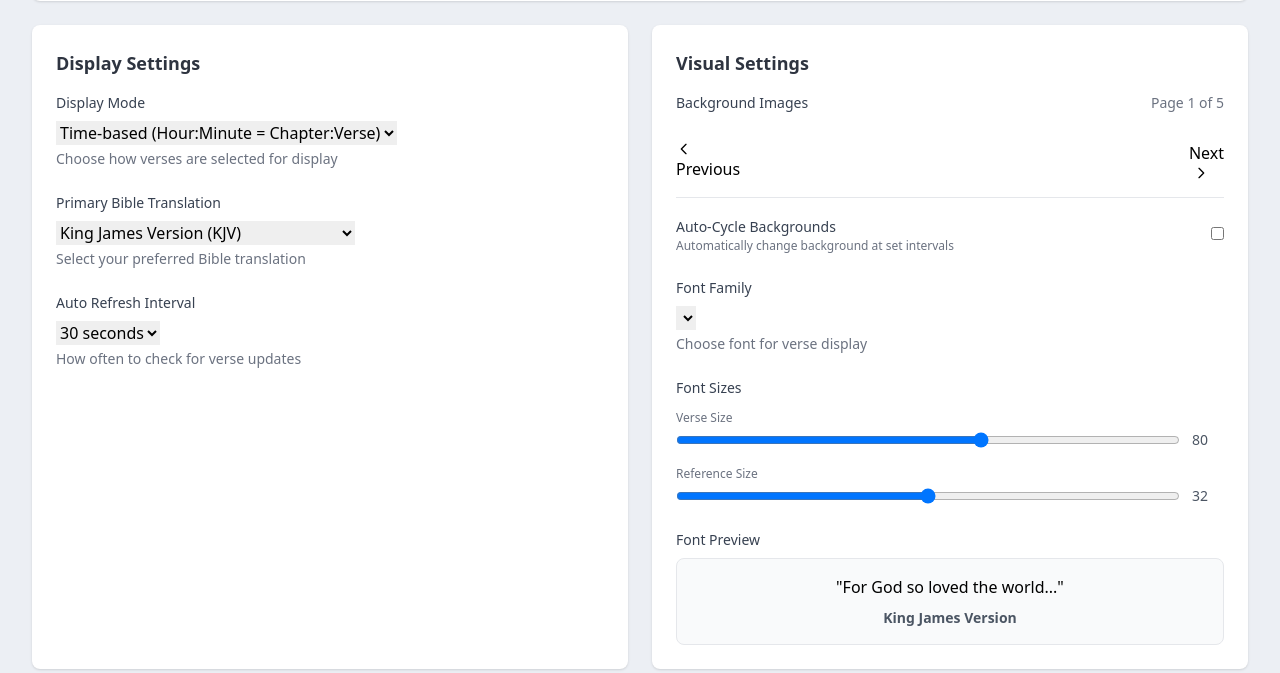
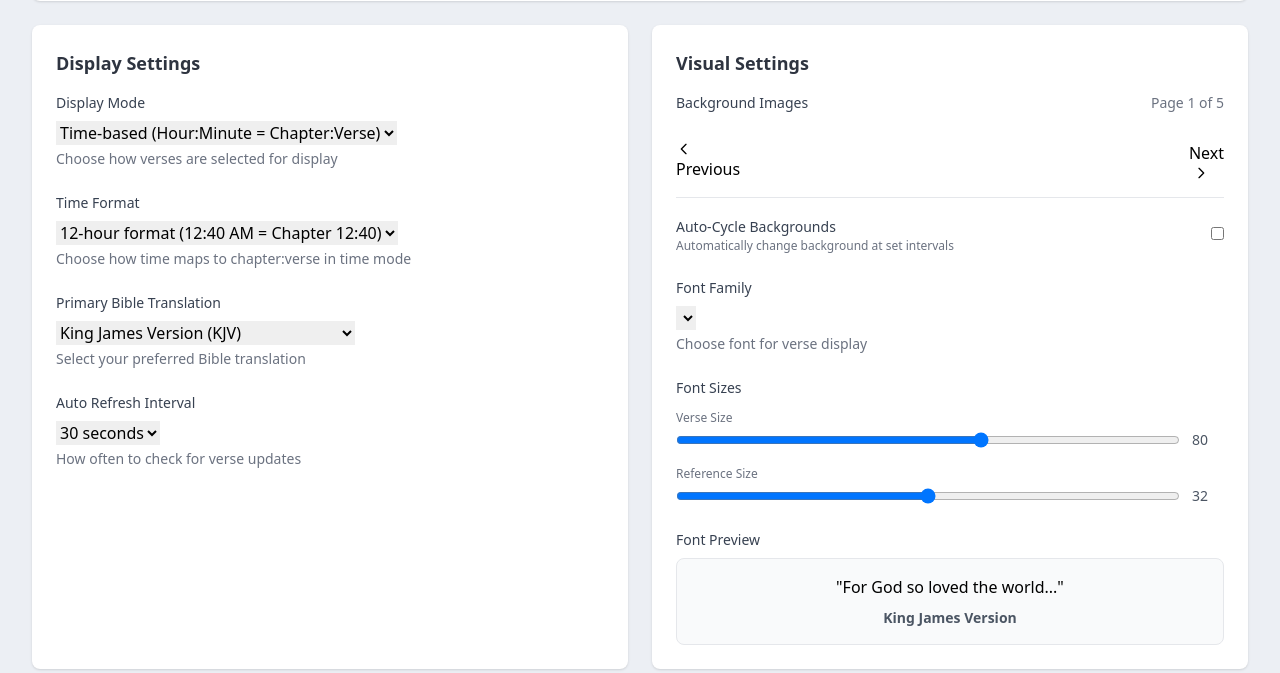
Before and after one commit to Jackal104/Bible-Clockv2, a Python web app: template src/web_interface/templates/settings.html in a window 1280 px wide. Shown: the part 192-865 px from the top of the page. Run offline with Jinja, Linux system fonts and the light colour scheme; the template is opened without the code that fills it, so the values that code supplies are empty; some libraries are stand-ins or nearby versions.

Commit message:
Add configurable 12-hour/24-hour time format setting with default 12-hour
USER-REQUESTED FEATURE:
- Added user setting to choose between 12-hour and 24-hour time format for verse mapping
- Default is 12-hour format as requested (12:40 AM = Chapter 12:40)
- 24-hour option available for users who prefer it (00:40 = Chapter 24:40)

BACKEND CHANGES:
- Added time_format property to VerseManager (default '12')
- Enhanced _get_time_based_verse() to support both formats:
  * 12-hour: 00:XX→Ch.12, 01:XX→Ch.1, 12:XX→Ch.12, 13:XX→Ch.1, etc.
  * 24-hour: 00:XX→Ch.24, 01:XX→Ch.1, 02:XX→Ch.2, etc.
- Updated API endpoints to handle time_format setting

FRONTEND CHANGES:
- Added Time Format dropdown in settings with clear examples
- Enhanced populateSettingsForm() to load current time format
- Added time_format to settings that trigger display refresh
- Real-time format switching with immediate verse update

VERIFICATION:
- 12-hour format: 00:48 correctly shows Chapter 12:48 ✅
- 24-hour format: 00:48 correctly shows Chapter 24:48 ✅
- Settings toggle works with immediate display update ✅
- Default 12-hour format loads correctly ✅

🤖 Generated with [Claude Code](https://claude.ai/code)

Co-Authored-By: Claude <noreply@anthropic.com>

```diff
--- a/src/web_interface/app.py
+++ b/src/web_interface/app.py
@@ -98,6 +98,7 @@ def create_app(verse_manager, image_generator, display_manager, service_manager,
             settings = {
                 'translation': app.verse_manager.translation,
                 'display_mode': getattr(app.verse_manager, 'display_mode', 'time'),
+                'time_format': getattr(app.verse_manager, 'time_format', '12'),
                 'background_index': app.image_generator.current_background_index,
                 'available_backgrounds': app.image_generator.get_available_backgrounds(),
                 'available_translations': ['kjv', 'web', 'asv', 'bbe', 'ylt'],
@@ -131,6 +132,11 @@ def create_app(verse_manager, image_generator, display_manager, service_manager,
             if 'display_mode' in data:
                 app.verse_manager.display_mode = data['display_mode']
                 app.logger.info(f"Display mode changed to: {data['display_mode']}")
+
+            # Update time format
+            if 'time_format' in data:
+                app.verse_manager.time_format = data['time_format']
+                app.logger.info(f"Time format changed to: {data['time_format']}")
 
             # Update parallel mode
             if 'parallel_mode' in data:
--- a/src/web_interface/templates/settings.html
+++ b/src/web_interface/templates/settings.html
@@ -27,6 +27,16 @@
                         <option value="parallel">Parallel Translations</option>
                     </select>
                     <p class="text-sm text-gray-500 mt-1">Choose how verses are selected for display</p>
+                </div>
+
+                <!-- Time Format -->
+                <div>
+                    <label class="block text-sm font-medium text-gray-700 mb-2">Time Format</label>
+                    <select id="time-format" class="form-select" onchange="updateSetting('time_format')">
+                        <option value="12">12-hour format (12:40 AM = Chapter 12:40)</option>
+                        <option value="24">24-hour format (00:40 = Chapter 24:40)</option>
+                    </select>
+                    <p class="text-sm text-gray-500 mt-1">Choose how time maps to chapter:verse in time mode</p>
                 </div>
 
                 <!-- Primary Translation -->
@@ -369,6 +379,7 @@ function populateSettingsForm(settings) {
         document.getElementById('parallel-settings').classList.add('hidden');
     }
 
+    document.getElementById('time-format').value = settings.time_format || '12';
     document.getElementById('translation').value = settings.translation || 'kjv';
     document.getElementById('auto-refresh').value = settings.auto_refresh || '60';
     document.getElementById('voice-enabled').checked = settings.voice_enabled || false;
@@ -668,7 +679,7 @@ function updateSetting(key, valueOverride = null) {
     data[key] = value;
 
     // Force display update for visual changes (background, font, etc.)
-    if (['background_index', 'font', 'verse_size', 'reference_size'].includes(key)) {
+    if (['background_index', 'font', 'verse_size', 'reference_size', 'time_format'].includes(key)) {
         data.update_display = true;
     }
 
```
Also changed, not shown: src/verse_manager.py (+20 -5 lines).
